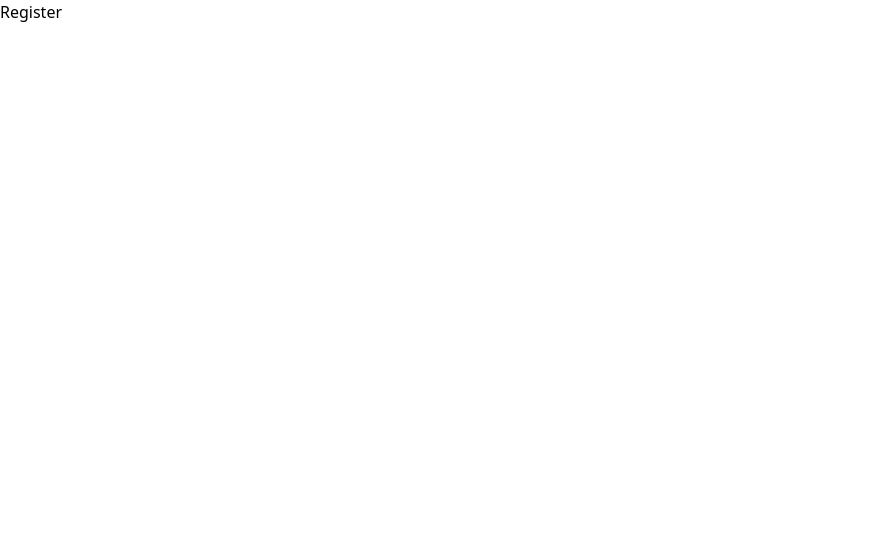
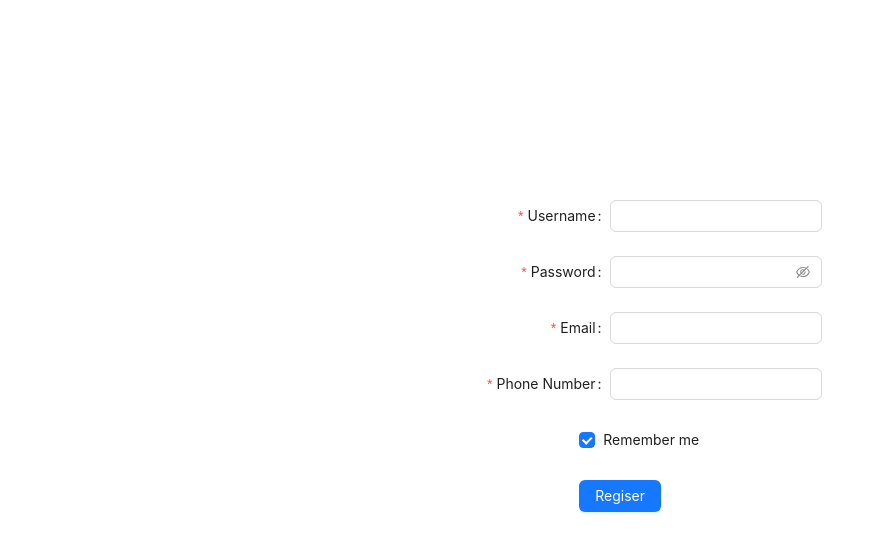
Before and after one commit to huuloc2026/ToDoListReact, a React (Vite) app: page /register in a window 1280 px wide. Shown: the top 552 px of the page, without its empty margins (0-884 px from the left). Built offline with nearby package versions, Linux system fonts and the light colour scheme.

Commit message:
add register UI

```diff
--- a/src/components/User/UserTable.jsx
+++ b/src/components/User/UserTable.jsx
@@ -35,7 +35,7 @@ const UserTable = (props) => {
       dataIndex: "stt",
       key: "stt",
       render: (_, record, index) => {
-        return <>{index + 1}</>;
+        return <>{index + 1 + (current - 1) * pageSize}</>;
       },
     },
     {
@@ -100,10 +100,14 @@ const UserTable = (props) => {
     },
   ];
   const handleOnChangeTable = (pagination) => {
-    setCurrent(pagination.current);
-    console.log(current);
-    setPageSize(pagination.pageSize);
-    console.log(pageSize);
+    if (pagination && pagination !== pagination.current)
+      if (+pagination.current !== +current) {
+        setCurrent(+pagination.current);
+      }
+    if (pagination && pagination !== pagination.pageSize)
+      if (+pagination.pageSize !== +pageSize) {
+        setPageSize(+pagination.pageSize);
+      }
   };
 
   return (
--- a/src/pages/Register.jsx
+++ b/src/pages/Register.jsx
@@ -1,7 +1,114 @@
 import React from "react";
+import { Button, Checkbox, Form, Input } from "antd";
+const Register = () => {
+  const [form] = Form.useForm();
+  const onFinish = (values) => {
+    console.log("Success:", values);
+  };
+  const onFinishFailed = (errorInfo) => {
+    console.log("Failed:", errorInfo);
+  };
+  return (
+    <div className="flex justify-center items-center mt-[200px]">
+      <Form
+        form={form}
+        name="basic"
+        labelCol={{
+          span: 10,
+        }}
+        wrapperCol={{
+          span: 20,
+        }}
+        style={{
+          maxWidth: 800,
+        }}
+        initialValues={{
+          remember: true,
+        }}
+        onFinish={onFinish}
+        onFinishFailed={onFinishFailed}
+        autoComplete="off"
+      >
+        <Form.Item
+          label="Username"
+          name="username"
+          rules={[
+            {
+              required: true,
+              message: "Please input your username!",
+            },
+          ]}
+        >
+          <Input />
+        </Form.Item>
 
-const Register = () => {
-  return <div>Register</div>;
+        <Form.Item
+          label="Password"
+          name="password"
+          rules={[
+            {
+              required: true,
+              message: "Please input your password!",
+            },
+          ]}
+        >
+          <Input.Password />
+        </Form.Item>
+
+        <Form.Item
+          label="Email"
+          name="email"
+          rules={[
+            {
+              required: true,
+              message: "Please input your email!",
+            },
+          ]}
+        >
+          <Input />
+        </Form.Item>
+
+        <Form.Item
+          label="Phone Number: "
+          name="phone"
+          rules={[
+            {
+              required: true,
+              message: "Please input your Phone Number!",
+            },
+          ]}
+        >
+          <Input />
+        </Form.Item>
+
+        <Form.Item
+          name="remember"
+          valuePropName="checked"
+          wrapperCol={{
+            offset: 8,
+            span: 16,
+          }}
+        >
+          <Checkbox>Remember me</Checkbox>
+        </Form.Item>
+
+        <Form.Item
+          wrapperCol={{
+            offset: 8,
+            span: 16,
+          }}
+        >
+          <Button
+            type="primary"
+            // onClick={() => form.submit()}
+            htmlType="submit"
+          >
+            Regiser
+          </Button>
+        </Form.Item>
+      </Form>
+    </div>
+  );
 };
 
 export default Register;
--- a/src/pages/User.jsx
+++ b/src/pages/User.jsx
@@ -6,11 +6,11 @@ import apiService from "../services/apiService";
 const User = () => {
   const [dataUser, setDataUser] = useState([]);
   const [current, setCurrent] = useState(1);
-  const [pageSize, setPageSize] = useState(10);
+  const [pageSize, setPageSize] = useState(5);
   const [total, setTotal] = useState(0);
   useEffect(() => {
     loadUser();
-  }, []);
+  }, [current, pageSize]);
   const loadUser = async () => {
     const res = await apiService.GetAllUserAPI(current, pageSize);
     if (res.data) {
@@ -20,6 +20,7 @@ const User = () => {
       setTotal(res.data.meta.total);
     }
   };
+
   return (
     <div>
       <UserForm loadUser={loadUser}></UserForm>
```
